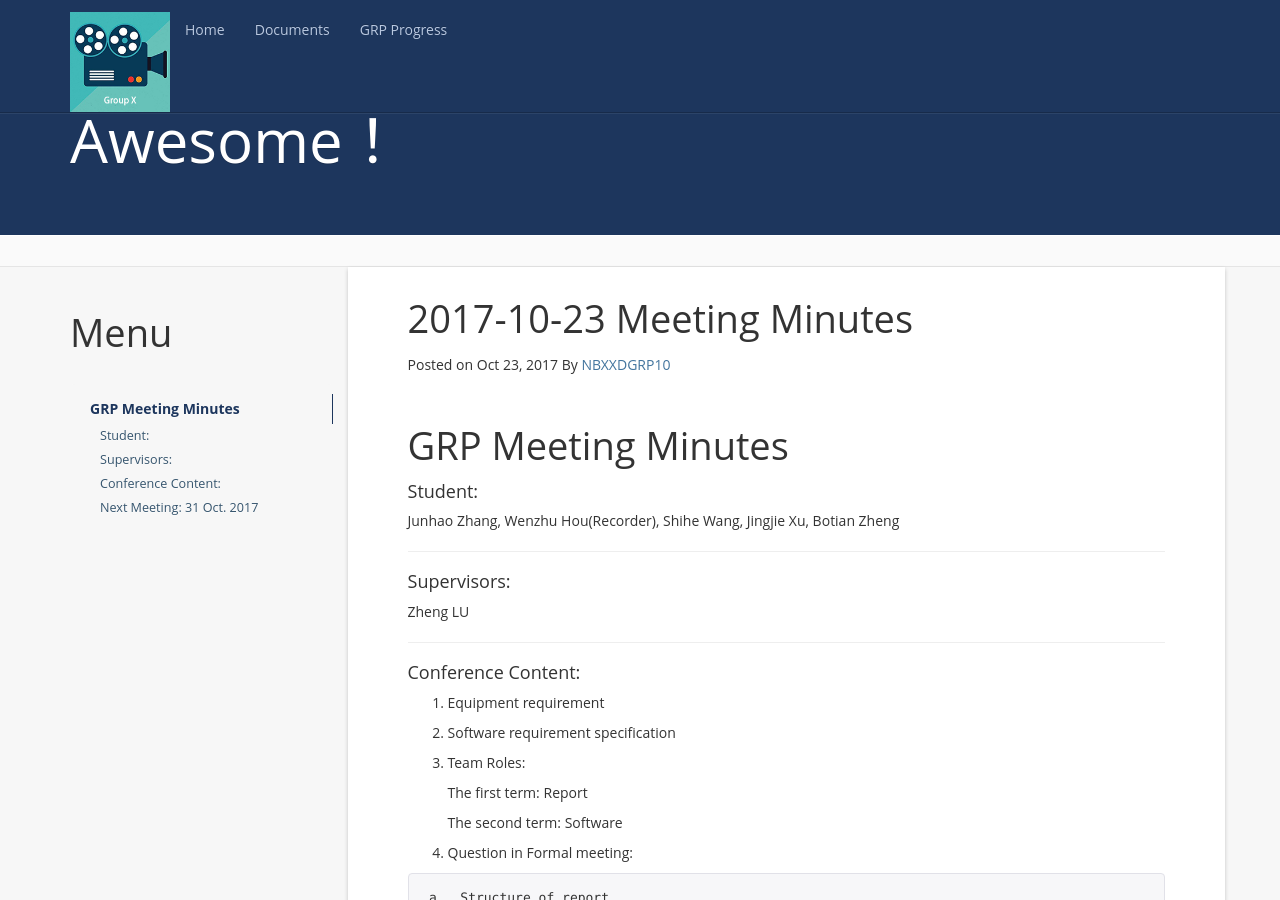
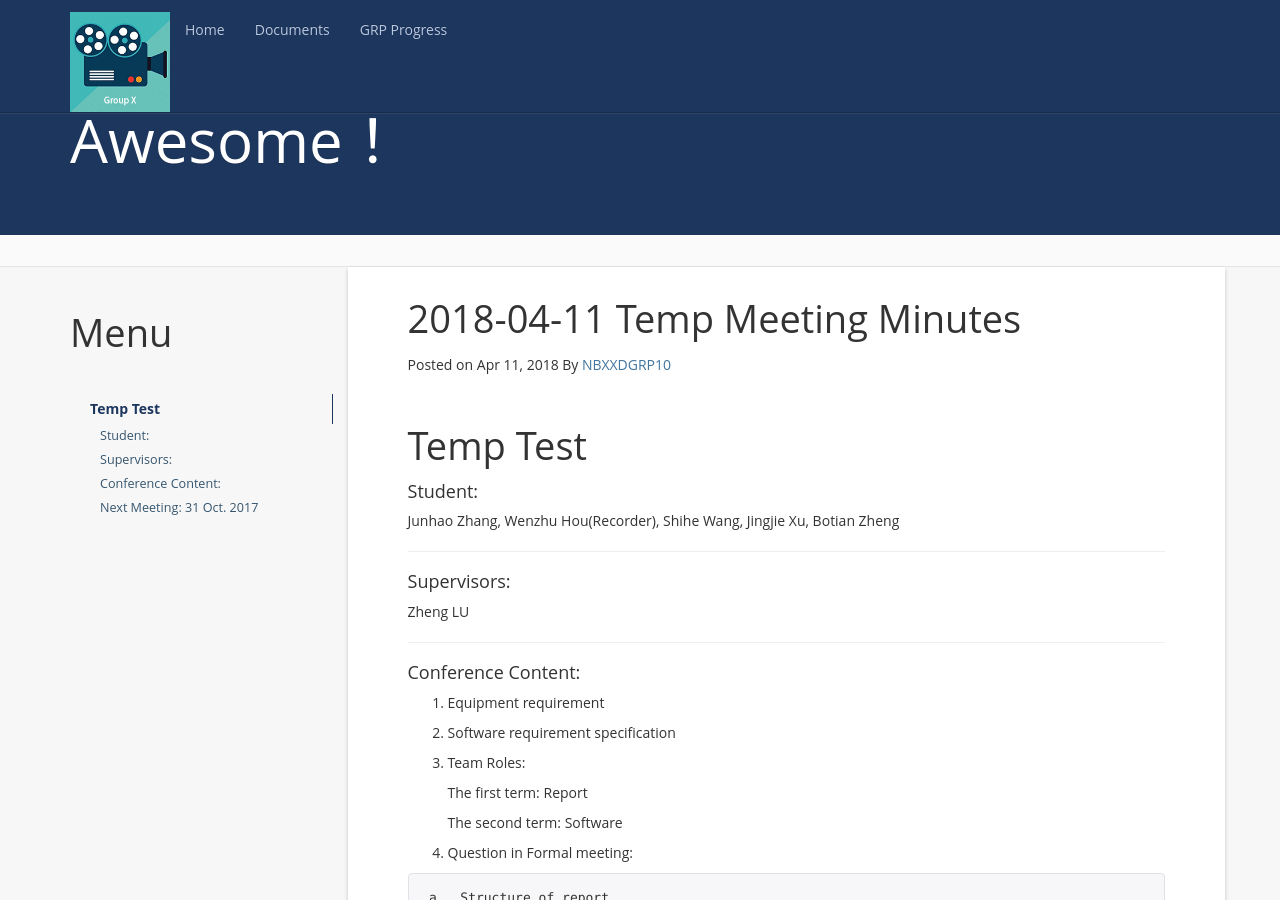
Before and after one commit to NBXXDGRP10/WebBackup, a Jekyll site: the page built from _posts/2018-04-11-Meeting-Minutes.md, in a window 1280 px wide and 900 px high. Built offline with Jekyll 4.4.1, drawn with Linux system fonts in a browser that asks for light colours; comment, search, counter and statistics services are not loaded.

Commit message:
Update 2018-04-11-Meeting-Minutes.md

```diff
--- a/_posts/2018-04-11-Meeting-Minutes.md
+++ b/_posts/2018-04-11-Meeting-Minutes.md
@@ -1,7 +1,7 @@
 ---
 layout: post
-title:  2017-10-23 Meeting Minutes
-date:   2017-10-23 16:30:00 +0800
+title:  2018-04-11 Temp Meeting Minutes
+date:   2018-04-11 16:30:00 +0800
 categories: Meeting-Minutes
 ---
 
@@ -9,7 +9,7 @@ categories: Meeting-Minutes
 {:toc}
 
 
-# GRP Meeting Minutes
+# Temp Test
 
 
 #### Student:
```
